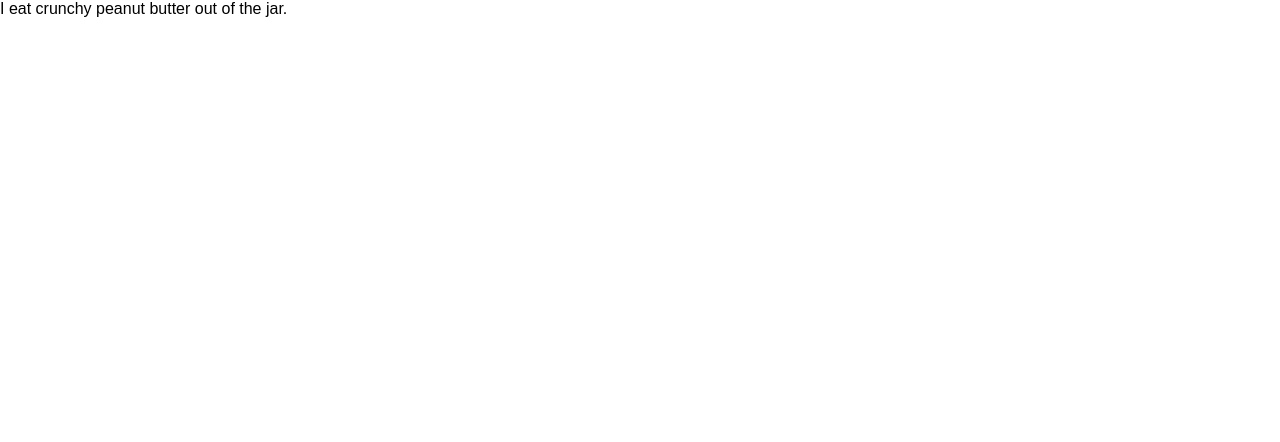
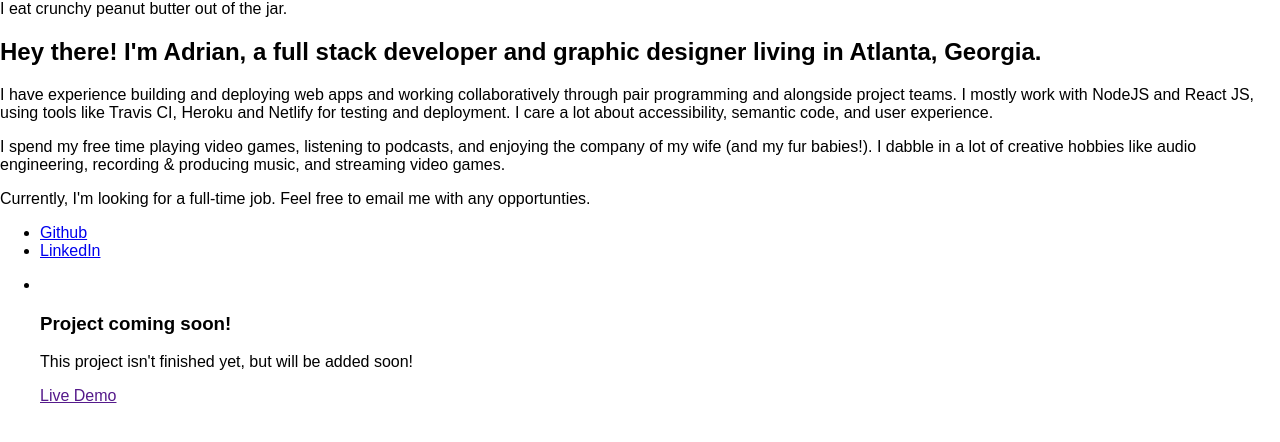
Before and after one commit to adriantoddross/portfolio, a React (Create React App) app: page / in a window 1280 px wide. Shown: the top 442 px of the page. Built offline with nearby package versions, Linux system fonts and the light colour scheme.

Commit message:
import Portfolio component

```diff
--- a/src/App.js
+++ b/src/App.js
@@ -1,13 +1,12 @@
 import React, { Component } from 'react';
 import Header from './components/Header';
-import About from './components/AboutMe';
-import Links from './components/Links';
-import Projects from './components/List';
+import Portfolio from './components/Portfolio';
 class App extends Component {
   render() {
     return (
       <div className="App">
-      <Header/>
+        <Header/>
+        <Portfolio/>
       </div>
     );
   }
```
